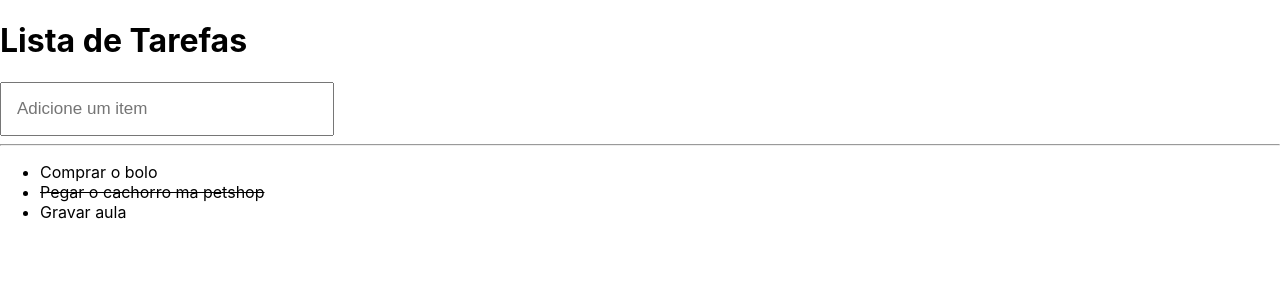
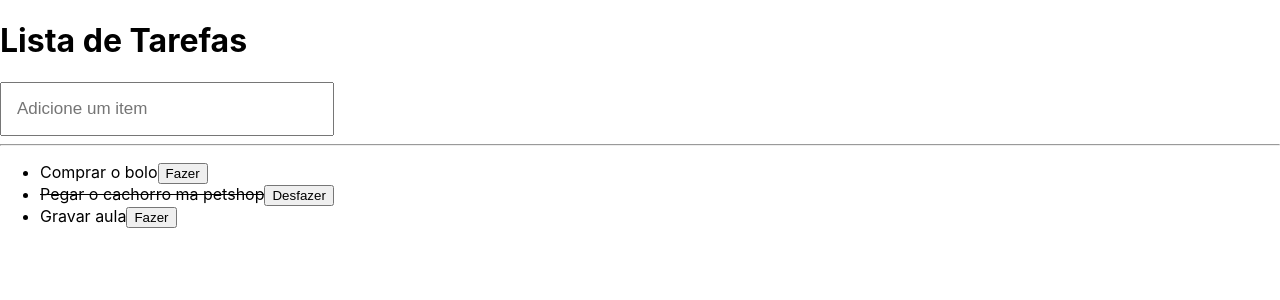
Before and after one commit to pedrosilva08/ReactJS, a React (Create React App) app in the folder react1/: page / in a window 1280 px wide. Shown: the top 300 px of the page. Built offline with nearby package versions, Linux system fonts and the light colour scheme.

Commit message:
Exibidindo listas e Marcando como feito no React

```diff
--- a/react1/src/App.js
+++ b/react1/src/App.js
@@ -538,7 +538,7 @@ function App(){
   );
 }
 export default App;
-*/
+
 //===============> aula 17 de react(Exbidindo listas e adcionando novos itens) <====================
 function App(){
 
@@ -591,3 +591,66 @@ function App(){
   );
 }
 export default App;
+*/
+//===============> aula 18 de react(Exbidindo listas e Marcando como feito) <====================
+function App(){
+
+  const [searchText, setsearchText] = useState('');
+  const [list, setList] = useState([]);
+
+  useEffect(()=>{
+
+    setList([
+
+      {title:'Comprar o bolo', done:false},
+      {title:'Pegar o cachorro ma petshop', done:true},
+      {title:'Gravar aula', done:false}
+
+    ])
+
+  },[]);
+
+  function addAction(newItem){
+    let newList = [...list,{title:newItem, done:false}]
+    setList(newList)
+  }
+  function handleToggleDone(index){
+    let newList = [...list];
+    newList[index].done = !newList[index].done
+
+    setList(newList)
+  }
+
+
+  return (
+    <>
+      <h1>Lista de Tarefas</h1>
+
+      <SearchBox
+        frasePadrao = "Adicione um item"
+        onEnter={addAction}
+      />
+
+      <hr/>
+
+      <ul>
+      {list.map((item, index)=>(
+        <li key={index}>
+          {item.done &&
+            <del>{item.title}</del>
+          }
+          {!item.done &&
+            item.title
+          }
+          <button onClick={()=>handleToggleDone(index)}>
+            {item.done && 'Desfazer'}
+            {!item.done && 'Fazer'}
+          </button>
+          </li>
+        )
+      )}
+      </ul>
+    </>
+  );
+}
+export default App;
--- a/react1/src/Components/SearchBox.js
+++ b/react1/src/Components/SearchBox.js
@@ -56,7 +56,7 @@ function SearchBox(props){
 
 }
 export default SearchBox;
-*/
+
 //----------------------Complemento aula 17------------------------
 const InputText = styled.input`
     border:2px solid #000
@@ -92,3 +92,37 @@ function SearchBox(props){
 
 }
 export default SearchBox;
+*/
+const InputText = styled.input`
+    border:2px solid #000
+    border-radius:5px;
+    padding:15px;
+    font-size:17px;
+    width:300px;
+`;
+
+function SearchBox(props){
+
+    const [texto, setTexto] = useState('')
+    function handleKeyUp(e){
+        if(e.keyCode == 13){
+            if(props.onEnter){
+                props.onEnter(texto);
+            }
+            setTexto('');
+        }
+    }
+
+  return (
+        <InputText
+          type="text"
+          value={texto}
+          onChange={(e)=>setTexto(e.target.value)}
+          onKeyUp={handleKeyUp}
+          placeholder={props.frasePadrao ?? 'Digite alguma coisa'}
+        />
+    )
+    //exportando aquivo
+
+}
+export default SearchBox;
```
